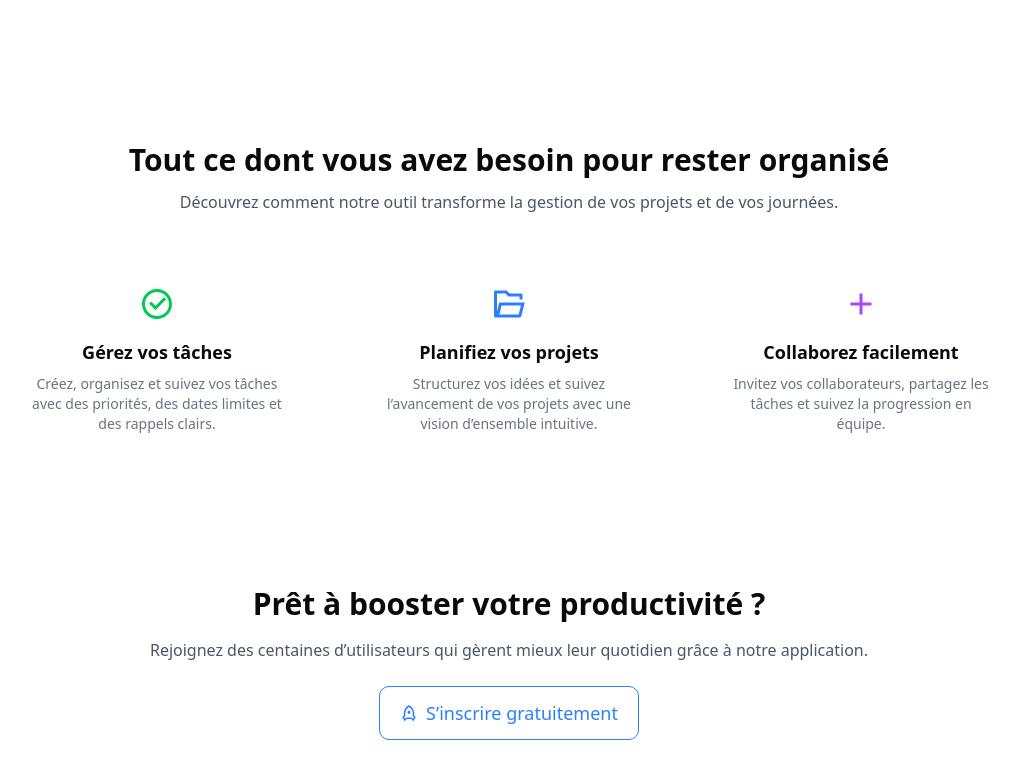
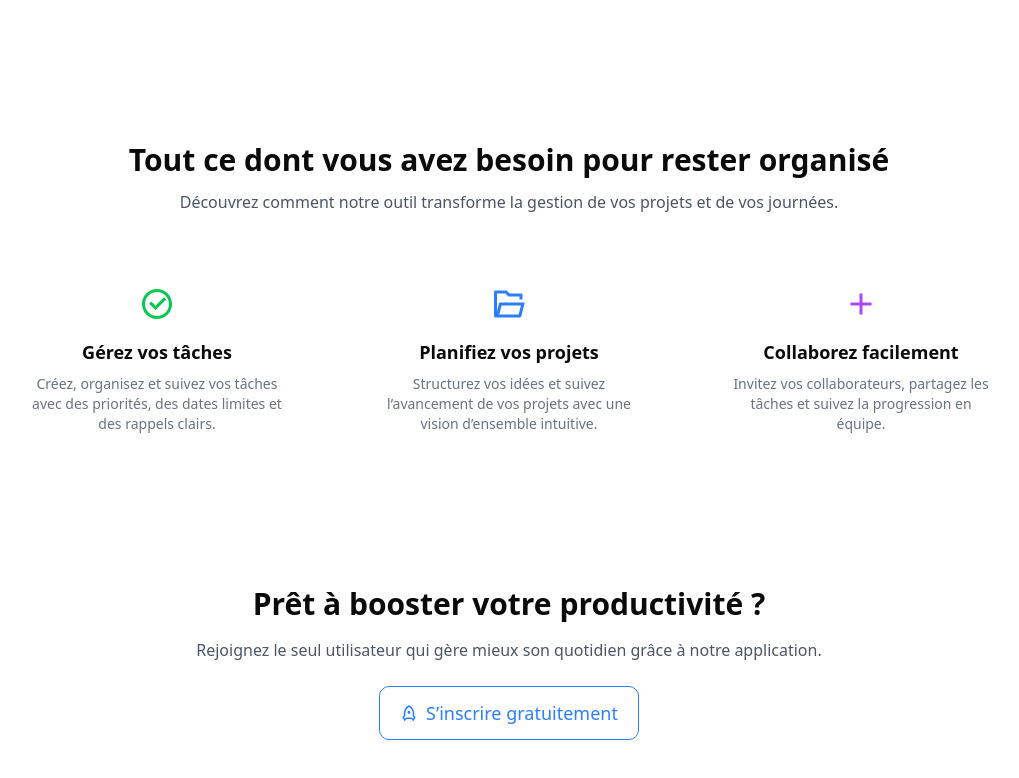
Before and after one commit to TYrueouJeL/TaskManager, a React (Vite) app: page / in a window 1280 px wide. Shown: the part 436-1214 px from the top of the page, without its empty margins (131-1150 px from the left). Built offline with nearby package versions, Linux system fonts and the light colour scheme; no server answers.

Commit message:
Update home page

```diff
--- a/src/components/home/Disconnected.tsx
+++ b/src/components/home/Disconnected.tsx
@@ -79,7 +79,7 @@ export default function Home() {
                     Prêt à booster votre productivité ?
                 </h2>
                 <p className="disconnected-cta-description">
-                    Rejoignez des centaines d’utilisateurs qui gèrent mieux leur quotidien grâce à notre application.
+                    Rejoignez le seul utilisateur qui gère mieux son quotidien grâce à notre application.
                 </p>
                 <Link to="/login" className="disconnected-cta-button">
                     <RiRocketLine /> S’inscrire gratuitement
```
